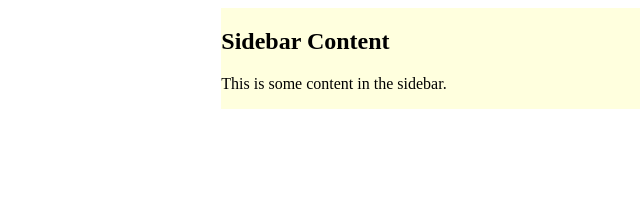
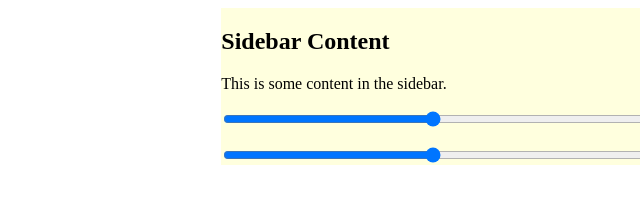
Before and after one commit to JDubbs89/GeoGeo, a plain HTML site: page index.html in a window 1280 px wide. Shown: the whole page, without its empty margins (640-1280 px from the left). Drawn offline with nearby package versions, Linux system fonts and the light colour scheme.

Commit message:
Added two sliders under class sidebar and used css to orient them

```diff
--- a/index.html
+++ b/index.html
@@ -17,5 +17,9 @@
     <div class="sidebar">
         <h2>Sidebar Content</h2>
         <p>This is some content in the sidebar.</p>
+        <div class="sliders">
+            <input type="range" min="1" max="100" value="50" class="slider" id="myRange">
+            <input type="range" min="1" max="100" value="50" class="slider" id="myRange">
+        </div>
     </div>
 </body>
--- a/styles/styles.css
+++ b/styles/styles.css
@@ -23,3 +23,9 @@
     height: 100%;
     background-color: #FFFFDE;
 }
+
+.sidebar > .sliders {
+    display: flex;
+    flex-direction: column;
+    gap: 16px;
+}
```
